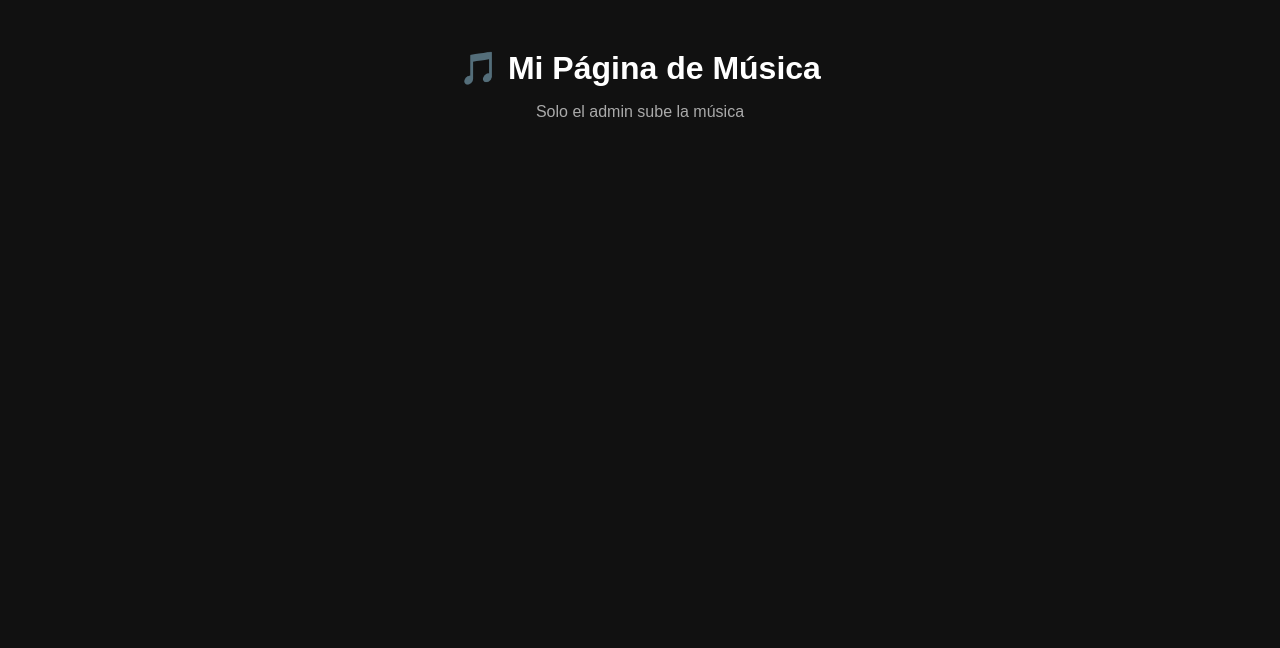
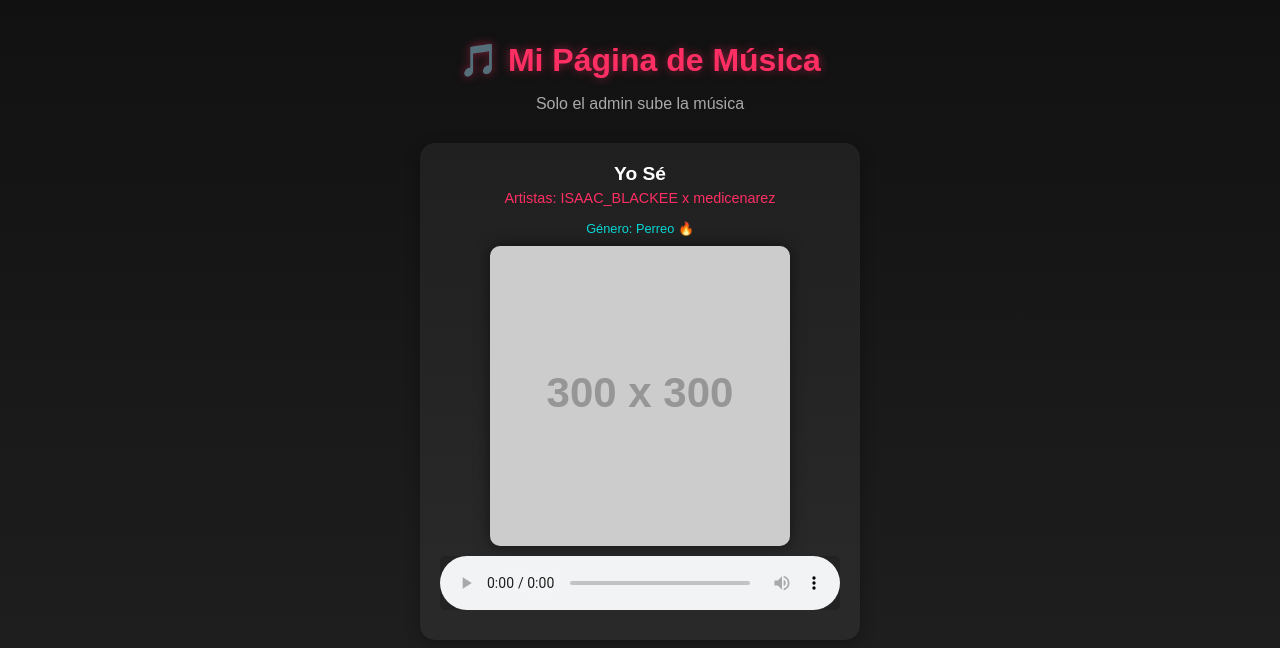
Before and after one commit to isa511/Musica, a plain HTML site: page index.html in a window 1280 px wide. Drawn offline with Linux system fonts and the light colour scheme; placeholder pictures from the web are drawn by us.

Commit message:
Update index.html

```diff
--- a/index.html
+++ b/index.html
@@ -2,35 +2,72 @@
 <html lang="es">
 <head>
   <meta charset="UTF-8">
-  <title>Mi Música</title>
+  <title>Mi Música - Perreo 🔥</title>
   <style>
     body {
       font-family: Arial, sans-serif;
-      background: #111;
+      background: linear-gradient(#111, #222);
       color: white;
       text-align: center;
       padding: 20px;
+      min-height: 100vh;
+      margin: 0;
     }
     h1 {
       margin-bottom: 5px;
+      color: #ff2e63;
+      text-shadow: 0 0 10px rgba(255,46,99,0.5);
     }
     p {
       color: #aaa;
+      margin-bottom: 30px;
     }
     .song {
-      margin-bottom: 25px;
+      margin-bottom: 35px;
+      background: rgba(255,255,255,0.05);
+      padding: 20px;
+      border-radius: 15px;
+      max-width: 400px;
+      margin-left: auto;
+      margin-right: auto;
+      box-shadow: 0 4px 15px rgba(0,0,0,0.3);
+    }
+    .song h3 {
+      margin: 0 0 5px 0;
+      font-size: 1.2em;
+    }
+    .song .artist {
+      color: #ff2e63;
+      margin: 0 0 15px 0;
+      font-size: 0.9em;
+    }
+    .song .genre {
+      color: #08d9d6;
+      font-size: 0.8em;
+      margin: 5px 0;
     }
     audio {
       width: 100%;
       max-width: 400px;
       margin: 10px auto;
       display: block;
+      background: #222;
+      border-radius: 5px;
     }
     img {
       max-width: 300px;
       margin: 10px auto;
       display: block;
       border-radius: 10px;
+      box-shadow: 0 0 15px rgba(0,0,0,0.5);
+      /* Si no hay imagen, se usa una por defecto */
+      object-fit: cover;
+      height: 300px;
+    }
+    /* Efecto al pasar el mouse */
+    .song:hover {
+      transform: translateY(-5px);
+      transition: transform 0.3s ease;
     }
   </style>
 </head>
@@ -44,13 +81,13 @@
   <script>
     // Lista de canciones con su archivo de audio y foto
     const songs = [
-
-
-  title: "Yo Sé - ISAAC_BLACKEE x medicenarez",
-  file: "Yo Sé - @ISAAC_BLACKEE x @medicenarez (Video Oficial) - Dimelo Wini_1770084689887.mp3",
-  image: "musica/default.jpg"
+      {
+        title: "Yo Sé",
+        artist: "ISAAC_BLACKEE x medicenarez",
+        genre: "Perreo 🔥",
+        file: "Yo Sé - @ISAAC_BLACKEE x @medicenarez (Video Oficial) - Dimelo Wini_1770084689887.mp3",
+        image: "musica/default.jpg"
       }
-
       // Aquí puedes agregar más canciones sin tocar el HTML
     ];
 
@@ -63,9 +100,21 @@
       const h3 = document.createElement("h3");
       h3.textContent = song.title;
 
+      const artistP = document.createElement("p");
+      artistP.classList.add("artist");
+      artistP.textContent = `Artistas: ${song.artist}`;
+
+      const genreP = document.createElement("p");
+      genreP.classList.add("genre");
+      genreP.textContent = `Género: ${song.genre}`;
+
       const img = document.createElement("img");
       img.src = song.image;
       img.alt = song.title;
+      // Si la imagen no existe, carga una por defecto de internet
+      img.onerror = () => {
+        img.src = "https://via.placeholder.com/300x300?text=PERREO+🔥";
+      };
 
       const audio = document.createElement("audio");
       audio.controls = true;
@@ -77,6 +126,8 @@
       audio.appendChild(source);
 
       div.appendChild(h3);
+      div.appendChild(artistP);
+      div.appendChild(genreP);
       div.appendChild(img);
       div.appendChild(audio);
 
```
